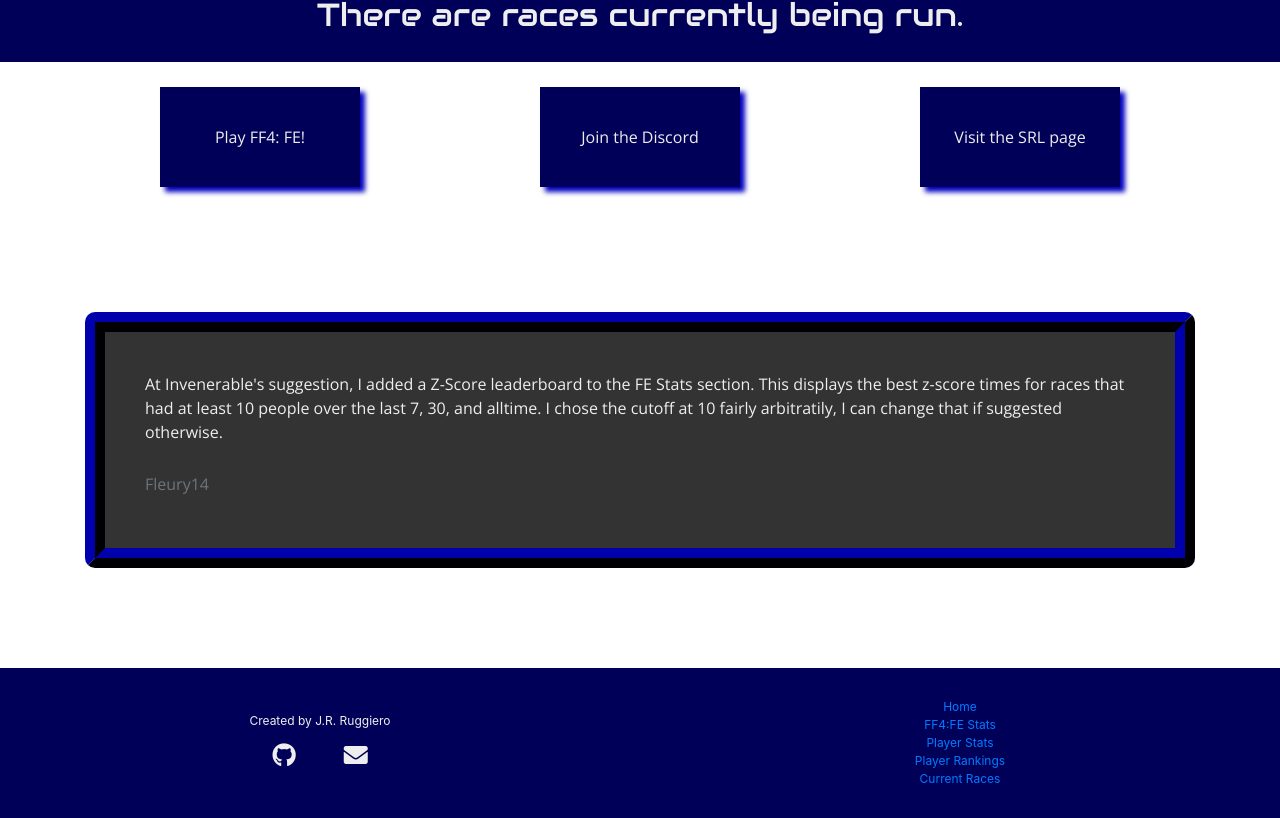
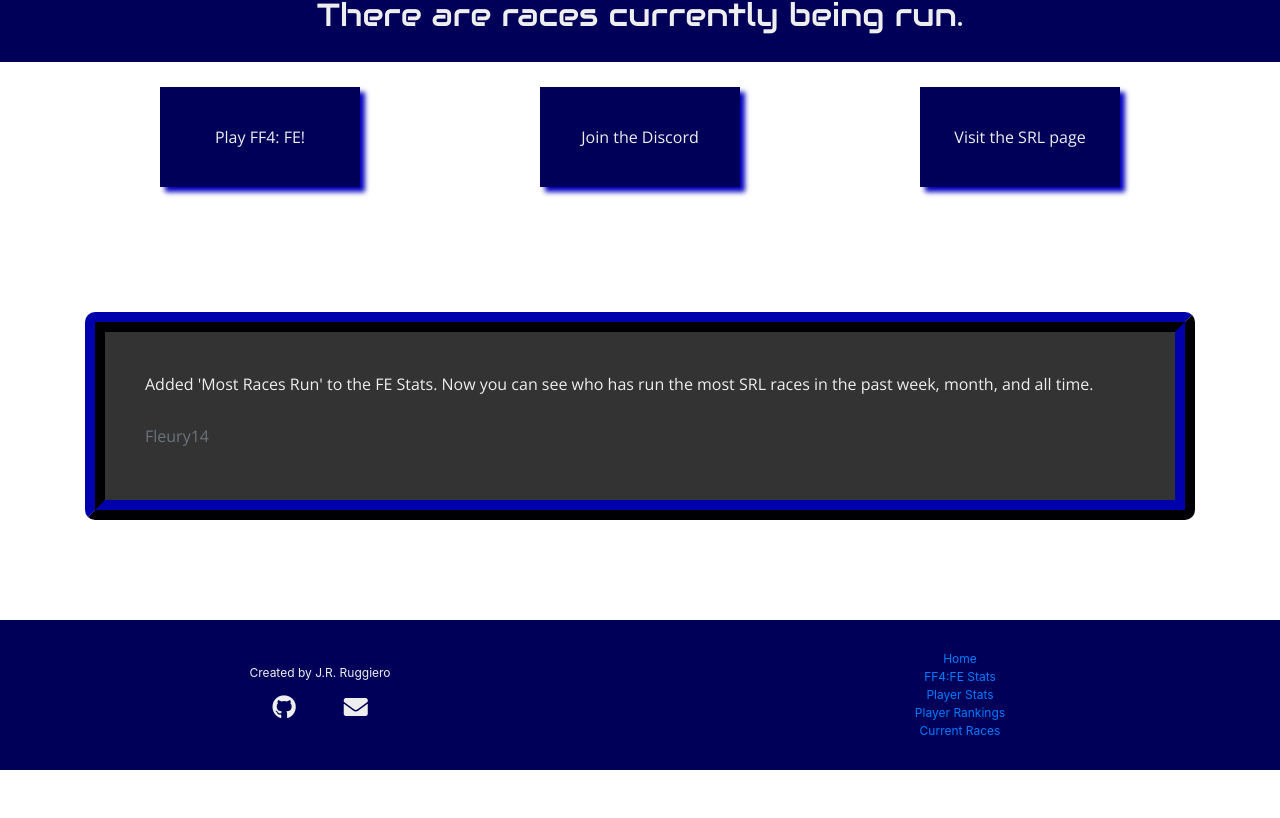
Before and after one commit to Fleury14/fe-stats-ng, an Angular app: page /main in a window 1280 px wide. Shown: the part 587-1405 px from the top of the page. After the commit the page ends 1357 px from the top, so only its background shows below. Built offline with nearby package versions, Linux system fonts and the light colour scheme; no server answers; what @swimlane/ngx-charts would draw is missing.

Commit message:
news update

```diff
--- a/src/app/components/main/main.component.html
+++ b/src/app/components/main/main.component.html
@@ -55,7 +55,7 @@
     <div class="row news-row">
       <div class="col-sm-12">
         <div class="news-container">
-          <p>At Invenerable's suggestion, I added a Z-Score leaderboard to the FE Stats section. This displays the best z-score times for races that had at least 10 people over the last 7, 30, and alltime. I chose the cutoff at 10 fairly arbitratily, I can change that if suggested otherwise.</p>
+          <p>Added 'Most Races Run' to the FE Stats. Now you can see who has run the most SRL races in the past week, month, and all time.</p>
           <caption>Fleury14</caption>
         </div>
       </div>
```
